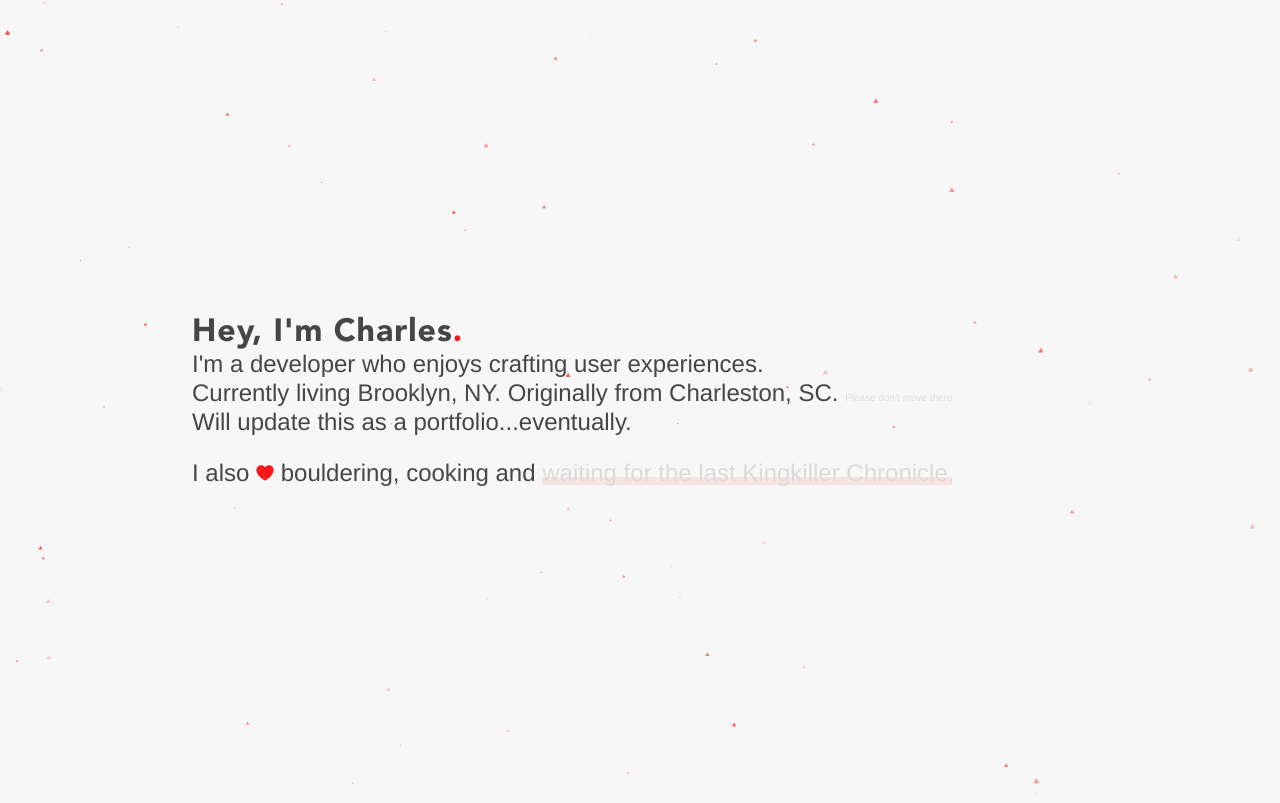
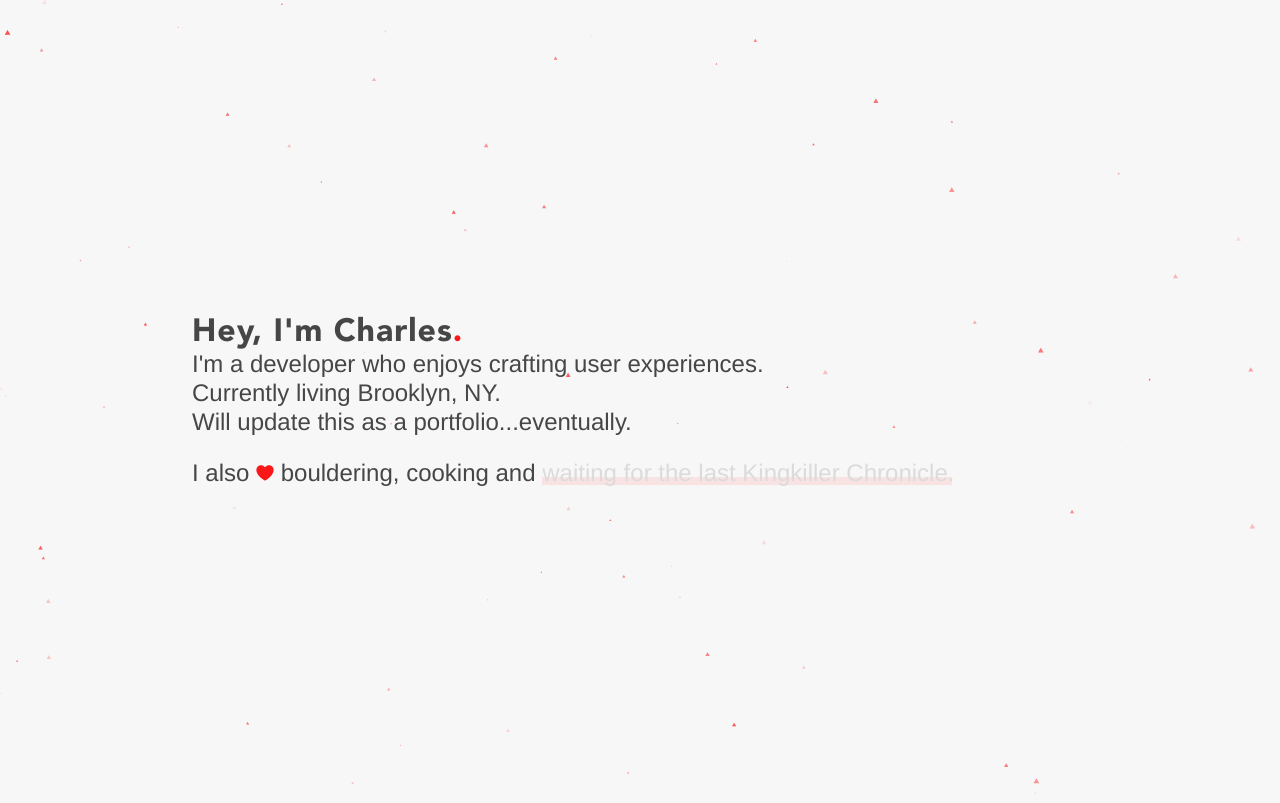
Before and after one commit to lapty/heyitscharles, a website: page index.html in a window 1280 px wide. Drawn offline with nearby package versions, Linux system fonts and the light colour scheme; files that its build step writes are made by us from their sources; a web font is replaced by a local one.

```diff
--- a/index.html
+++ b/index.html
@@ -13,7 +13,7 @@
 			<h1>Hey, I'm Charles<span>.</span></h1>
 			<div class="descriptions">
 				<p>I'm a developer who enjoys crafting user experiences.</p>
-				<p>Currently living Brooklyn, NY. Originally from Charleston, SC. <span class="dont-move">Please don't move there.</span></p>
+				<p>Currently living Brooklyn, NY.</p>
 				<p>Will update this as a portfolio...eventually.</p>
 				<p id="close-p">I also <img class="heart-icon" src="src/assets/images/heart.svg"> bouldering, cooking and <span class="phrases anim"></span></p>
 			</div>
```
Also changed, not shown: package.json (+7 -2 lines), 1 other file.
